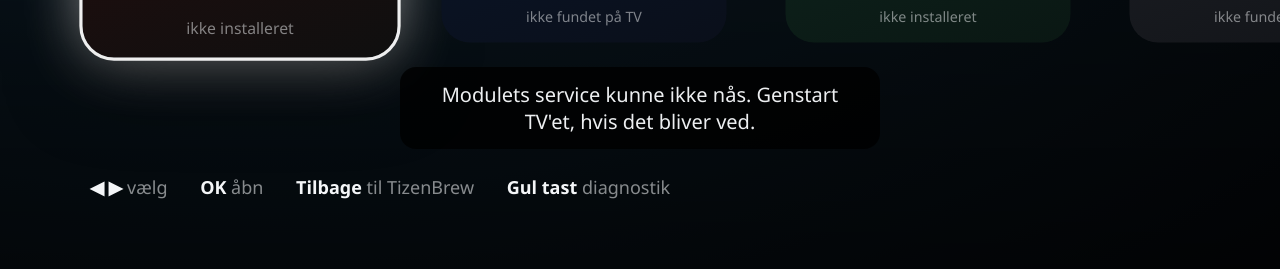
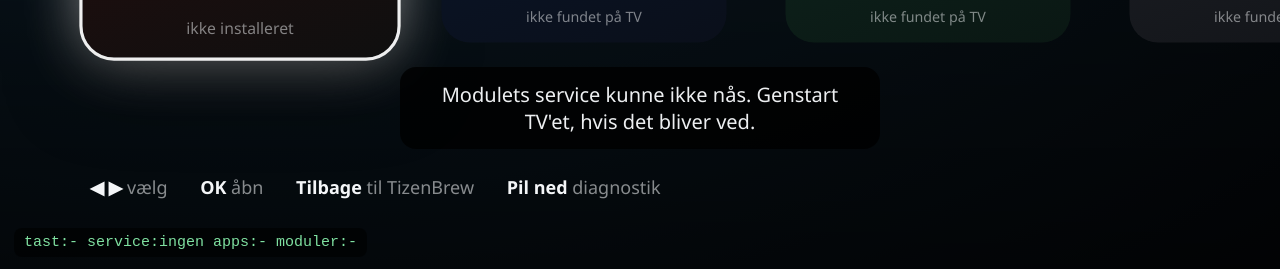
Before and after one commit to benisnebisben/tv-startmenu, a website: page app/index.html in a window 1280 px wide. Shown: the part 531-800 px from the top of the page. Drawn offline with Linux system fonts and the light colour scheme; no server answers.

Commit message:
fix(app): OpenIPTV som app-felt, diagnostik paa pil ned, synlig debug-HUD
Co-Authored-By: Claude Opus 4.8 <noreply@anthropic.com>
Claude-Session: https://claude.ai/code/session_015edYkxJXPbrrK1Zx7QtnSf

```diff
--- a/app/config.js
+++ b/app/config.js
@@ -40,8 +40,9 @@ window.STARTMENU_CONFIG = {
     },
     {
       key: 'iptv',
-      type: 'module',
-      module: 'gh/shayanline/OpenIPTV',
+      type: 'app',
+      match: ['openiptv', 'open iptv', 'shayan'],
+      id: null,
       name: 'OpenIPTV',
       glow: '#2fd39a',
       bg: ['#102a22', '#0a1713'],
--- a/app/index.html
+++ b/app/index.html
@@ -79,10 +79,11 @@
       <span><b>&#9664; &#9654;</b> v&aelig;lg</span>
       <span><b>OK</b> &aring;bn</span>
       <span><b>Tilbage</b> til TizenBrew</span>
-      <span><b>Gul tast</b> diagnostik</span>
+      <span><b>Pil ned</b> diagnostik</span>
     </div>
   </div>
   <div class="toast" id="toast"></div>
+  <div id="hud" style="position:fixed;left:14px;bottom:12px;z-index:20;font-size:15px;color:#7fe0a0;background:rgba(0,0,0,.6);padding:6px 10px;border-radius:8px;font-family:monospace;max-width:900px;"></div>
   <div class="diag" id="diag"><div class="box">
     <h2>Diagnostik &mdash; TV'ets apps</h2>
     <div id="diaglist"></div>
@@ -93,6 +94,16 @@
 <script>
 (function () {
   'use strict';
+
+  var hudEl = document.getElementById('hud');
+  var dbg = { key: '-', svc: '…', apps: '-', mods: '-', err: '' };
+  function hud() {
+    if (!hudEl) { return; }
+    hudEl.innerHTML = 'tast:' + dbg.key + '  service:' + dbg.svc + '  apps:' + dbg.apps +
+      '  moduler:' + dbg.mods + (dbg.err ? '  <span style="color:#ff8080">FEJL: ' + dbg.err + '</span>' : '');
+  }
+  window.onerror = function (msg, src, line) { dbg.err = msg + ' @' + line; hud(); return false; };
+  hud();
 
   var CFG = window.STARTMENU_CONFIG || { tiles: [] };
   var SERVICE = 'http://127.0.0.1:8097';
@@ -283,15 +294,19 @@
   }
 
   /* ---------- Tastatur / fjernbetjening ---------- */
-  document.addEventListener('keydown', function (e) {
+  function onKey(e) {
+    var k = e.keyCode;
+    dbg.key = k + (e.key ? ' (' + e.key + ')' : ''); hud();
     if (diag.className.indexOf('on') !== -1) { diag.className = 'diag'; return; }
-    var k = e.keyCode;
-    // 39/37 piletaster, 13 enter; 405 = gul tast (ColorF2Yellow) på Samsung
+    // Samsung: 37/38/39/40 piletaster, 13 OK/Enter. Pil ned åbner diagnostik.
     if (k === 39) { sel = Math.min(sel + 1, tiles.length - 1); paint(); }
     else if (k === 37) { sel = Math.max(sel - 1, 0); paint(); }
     else if (k === 13) { open(tiles[sel]); }
-    else if (k === 405 || e.key === 'ColorF2Yellow' || k === 68) { showDiag(); }
-  });
+    else if (k === 40 || k === 68) { showDiag(); }
+  }
+  document.addEventListener('keydown', onKey);
+  window.addEventListener('keydown', onKey);
+  try { window.focus(); if (document.body) { document.body.focus(); } } catch (eF) {}
 
   /* ---------- Ur + vejr ---------- */
   function tick() {
@@ -322,12 +337,15 @@
     // Vis menuen med det samme (reserve-ikoner), berig når data er inde.
     render();
     getSession(8, function (ok) {
+      dbg.svc = ok ? 'ok' : 'ingen'; hud();
       if (!ok) { toast('Modulets service kunne ikke n&aring;s. Genstart TV\'et, hvis det bliver ved.'); return; }
       getApps(function () {
+        dbg.apps = apps.length; hud();
         for (var i = 0; i < tiles.length; i++) {
           if (tiles[i].type === 'app') { tiles[i]._id = resolveApp(tiles[i]); }
         }
         listModules(function () {
+          dbg.mods = modules.length; hud();
           for (var j = 0; j < tiles.length; j++) {
             if (tiles[j].type === 'module') { tiles[j]._mod = findModule(tiles[j].module); }
           }
```
